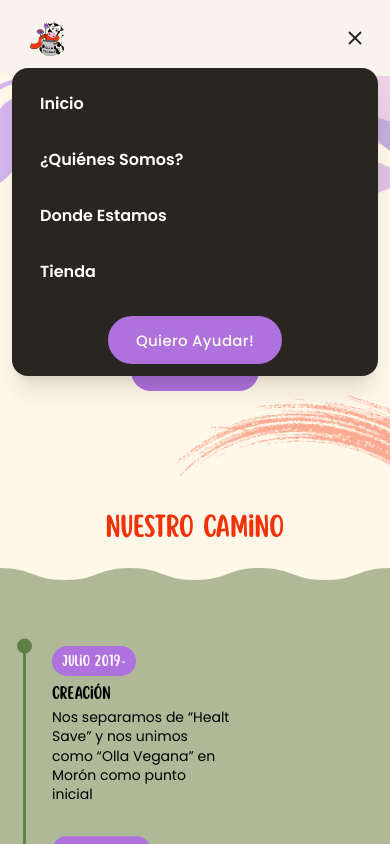
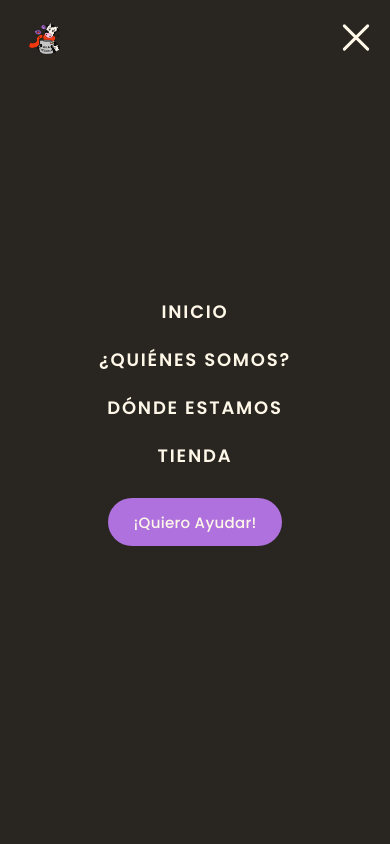
Before and after one commit to oestacksolutions/olla-vegana, a React (Vite) app in the folder frontend/: page / in a window 390 px wide. Both pictures are taken after a click on the button 355 px from the left and 38 px from the top of the page. Shown: the top 844 px of the page. Built offline with nearby package versions, Linux system fonts and the light colour scheme.

Commit message:
arreglo varios y menu

```diff
--- a/frontend/src/components/home/Donaciones.jsx
+++ b/frontend/src/components/home/Donaciones.jsx
@@ -28,7 +28,7 @@ function Donaciones() {
       ref={sectionRef}
       id="dona"
       aria-label="Donaciones"
-      className="relative isolate min-h-[300px] w-full overflow-hidden bg-[#FFF8E9] px-6 py-8 sm:px-10 lg:min-h-[585px] lg:px-0 lg:py-[10px] xl:h-[585px]"
+      className="relative isolate min-h-[300px] w-full overflow-hidden bg-[#FFF8E9] px-6 py-8 text-center sm:px-10 lg:px-0 lg:py-[10px] lg:text-left xl:h-[585px]"
     >
       <img
         src={circuloNaranja}
@@ -38,8 +38,8 @@ function Donaciones() {
       />
       <div aria-hidden="true" className="pointer-events-none absolute left-[1030px] top-[-70px] z-0 hidden h-[513px] w-[518px] rounded-[50%] bg-[#AF71DD]/50 lg:block" />
       <div aria-hidden="true" className="pointer-events-none absolute left-[1112px] top-[310px] z-0 hidden h-[513px] w-[518px] rounded-[50%] bg-[#AF71DD]/50 lg:block" />
-      <div className="relative z-10 mx-auto flex w-full max-w-[1120px] flex-col items-center gap-8 text-left xl:min-h-[565px] xl:flex-row xl:items-center xl:justify-center xl:gap-[60px]">
-        <div className={`donations-from-left ${isVisible ? 'is-visible' : ''} flex w-full max-w-[460px] flex-col items-start text-left xl:w-[460px] xl:shrink-0 xl:translate-x-4`}>
+      <div className="relative z-10 mx-auto flex w-full max-w-[1120px] flex-col items-center gap-8 xl:min-h-[565px] xl:flex-row xl:items-center xl:justify-center xl:gap-[60px]">
+        <div className={`donations-from-left ${isVisible ? 'is-visible' : ''} flex w-full max-w-[460px] flex-col items-center text-center lg:items-start lg:text-left xl:w-[460px] xl:shrink-0 xl:translate-x-4`}>
           <h2 className="font-scripter text-[22px] font-normal leading-tight text-[#F13107] sm:text-[25px] lg:text-[28px]">
             ¿Construimos juntos esta <br></br>
             realidad?
@@ -54,7 +54,7 @@ function Donaciones() {
           </p>
         </div>
 
-        <div className={`donations-from-right ${isVisible ? 'is-visible' : ''} flex w-full max-w-[371px] flex-col items-start`}>
+        <div className={`donations-from-right ${isVisible ? 'is-visible' : ''} flex w-full max-w-[371px] flex-col items-center text-center lg:items-start lg:text-left`}>
           <div className="h-auto w-full font-poppins text-[16px] font-normal leading-6 text-black/80 sm:h-[264px]">
             <p className="mb-6">
               Pasamos de ser un grupo de vecinos a una<br className="hidden sm:block" /> organización con impacto regional. La<br className="hidden sm:block" /> eficiencia de nuestro equipo y la<br className="hidden sm:block" /> transparencia de nuestra gestión son nuestra<br className="hidden sm:block" /> garantía.
--- a/frontend/src/components/layout/Footer.jsx
+++ b/frontend/src/components/layout/Footer.jsx
@@ -5,6 +5,7 @@ import wspIcon from '../../assets/brand/svgMagui/wsp-icon.png'
 
 
 const footerLinks = [
+  { label: 'Inicio', href: '/#inicio' },
   { label: 'Donaciones', href: '/#dona' },
   { label: 'Tienda', href: '/#tienda' },
   { label: 'Quienes somos', href: '/#propuesta' },
@@ -12,8 +13,6 @@ const footerLinks = [
 ]
 
 function Footer() {
-  const isDonationPage = window.location.pathname === '/donacion'
-
   return (
     <footer className="relative h-auto min-h-[218px] w-full overflow-hidden bg-[#AF71DD] sm:h-[218px]">
       <div
@@ -40,7 +39,7 @@ function Footer() {
           <ul className="mt-2 flex flex-col items-start gap-1 font-poppins text-[15px] font-light leading-5">
             {footerLinks.map(({ label, href }) => (
               <li key={href}>
-                <a className="footer-hover-link" href={isDonationPage ? `/${href}` : href}>
+                <a className="footer-hover-link" href={href}>
                   {label}
                 </a>
               </li>
--- a/frontend/src/components/layout/Navbar.jsx
+++ b/frontend/src/components/layout/Navbar.jsx
@@ -1,12 +1,11 @@
 import { useEffect, useRef, useState } from 'react'
-import { Menu, X } from 'lucide-react'
 import logoVaca from '../../assets/brand/svgMagui/logo_olla_vegana.png'
 import BtnAction from '../disenio/btn-action'
 
 const navigationLinks = [
   { label: 'Inicio', href: '/#inicio' },
   { label: '¿Quiénes Somos?', href: '/#propuesta' },
-  { label: 'Donde Estamos', href: '/#puntos' },
+  { label: 'Dónde Estamos', href: '/#puntos' },
   { label: 'Tienda', href: '/#tienda' },
 ]
 
@@ -14,8 +13,8 @@ function Navbar() {
   const [isMenuOpen, setIsMenuOpen] = useState(false)
   const [isScrolled, setIsScrolled] = useState(false)
   const [isNavVisible, setIsNavVisible] = useState(true)
+  const [burgerStage, setBurgerStage] = useState('closed')
   const previousScrollY = useRef(0)
-  const isDonationPage = window.location.pathname === '/donacion'
 
   useEffect(() => {
     const handleScroll = () => {
@@ -40,89 +39,177 @@ function Navbar() {
     }
   }, [])
 
-  const closeMenu = () => setIsMenuOpen(false)
+  // Deshabilitar scroll del cuerpo al abrir el menú
+  useEffect(() => {
+    if (isMenuOpen) {
+      document.body.style.overflow = 'hidden'
+    } else {
+      document.body.style.overflow = ''
+    }
+    return () => {
+      document.body.style.overflow = ''
+    }
+  }, [isMenuOpen])
+
+  const toggleMenu = () => {
+    if (!isMenuOpen) {
+      setIsMenuOpen(true)
+      setBurgerStage('collapsing')
+      setTimeout(() => setBurgerStage('rotating-1'), 70)
+      setTimeout(() => setBurgerStage('rotated'), 120)
+    } else {
+      setBurgerStage('rotating-1')
+      setTimeout(() => setBurgerStage('collapsing'), 50)
+      setTimeout(() => {
+        setBurgerStage('closed')
+        setIsMenuOpen(false)
+      }, 70)
+    }
+  }
+
+  const closeMenu = () => {
+    if (isMenuOpen) toggleMenu()
+  }
 
   return (
     <>
       <div aria-hidden="true" className="h-[76px] sm:h-[88px] lg:h-[104px] xl:h-[155px]" />
       <header
-      className={`fixed inset-x-0 top-0 z-50 transition-all duration-300 ${isNavVisible ? 'translate-y-0' : '-translate-y-full'} ${
+        className={`fixed inset-x-0 top-0 z-50 transition-all duration-300 ${
+          isNavVisible ? 'translate-y-0' : '-translate-y-full'
+        } ${
           isScrolled
-          ? 'border-b border-white/20 bg-transparent backdrop-blur-md'
-          : 'bg-brand-cream'
+            ? 'border-b border-black/10 bg-[#FFF8E9]/90 backdrop-blur-md shadow-sm'
+            : 'bg-[#FFF8E9]'
         }`}
         aria-label="Navegación principal"
       >
         <div className="mx-auto flex h-[76px] min-h-0 max-w-7xl items-center justify-between px-4 sm:h-[88px] sm:px-6 lg:h-[104px] lg:px-8 xl:h-[155px] xl:px-10">
           <a
             href="/#inicio"
-          className="flex shrink-0 items-center text-brand-ink"
+            className="flex shrink-0 items-center text-brand-ink z-50"
             aria-label="Olla Vegana, ir al inicio"
             onClick={closeMenu}
           >
             <img
               src={logoVaca}
-            aria-label="Logo de Olla Vegana"
-            className="h-[68px] w-[68px] shrink-0 object-contain sm:h-[78px] sm:w-[78px] lg:h-[92px] lg:w-[92px] xl:h-[179px] xl:w-[179px]"
+              alt="Logo de Olla Vegana"
+              className="h-[62px] w-[62px] shrink-0 object-contain sm:h-[78px] sm:w-[78px] lg:h-[92px] lg:w-[92px] xl:h-[179px] xl:w-[179px]"
             />
           </a>
 
-        <nav className="absolute left-1/2 top-1/2 hidden w-max -translate-x-1/2 -translate-y-1/2 items-center justify-center gap-10 xl:flex 2xl:gap-[72px]" aria-label="Secciones del sitio">
+          {/* Menú Desktop */}
+          <nav
+            className="absolute left-1/2 top-1/2 hidden w-max -translate-x-1/2 -translate-y-1/2 items-center justify-center gap-10 xl:flex 2xl:gap-[72px]"
+            aria-label="Secciones del sitio"
+          >
             {navigationLinks.map((link) => (
               <a
                 key={link.href}
-              href={isDonationPage ? `/${link.href}` : link.href}
-              className="whitespace-nowrap font-poppins text-base font-semibold text-brand-ink/75 transition-colors hover:text-brand-orange 2xl:text-lg"
+                href={link.href}
+                className="whitespace-nowrap font-poppins text-base font-semibold text-brand-ink/75 transition-colors hover:text-[#466729] 2xl:text-lg"
               >
                 {link.label}
               </a>
             ))}
           </nav>
 
-        <BtnAction
-          href="/#dona"
-          className="hidden xl:inline-flex xl:mr-6"
-        >
+          <BtnAction href="/#dona" className="hidden xl:inline-flex xl:mr-6">
             Quiero Ayudar!
           </BtnAction>
 
+          {/* Botón Hamburguesa Animado (Mobile) */}
           <button
             type="button"
-          className="rounded-full p-2 text-brand-ink transition-colors hover:bg-brand-green xl:hidden"
+            className="relative z-50 h-8 w-9 xl:hidden focus:outline-none"
             aria-label={isMenuOpen ? 'Cerrar menú' : 'Abrir menú'}
-          aria-expanded={isMenuOpen}
-          onClick={() => setIsMenuOpen((isOpen) => !isOpen)}
+            onClick={toggleMenu}
           >
-          {isMenuOpen ? <X size={22} /> : <Menu size={22} />}
+            <span
+              className={`absolute left-0 right-0 h-[3px] rounded-full transition-all duration-200 ${
+                isMenuOpen ? 'bg-[#FFF8E9]' : 'bg-[#292621]'
+              } ${
+                burgerStage === 'closed' ? 'top-1' : ''
+              } ${
+                burgerStage === 'collapsing' ? 'top-3.5' : ''
+              } ${
+                burgerStage === 'rotating-1' ? 'top-3.5 rotate-[30deg]' : ''
+              } ${
+                burgerStage === 'rotated' ? 'top-3.5 rotate-[45deg]' : ''
+              }`}
+            />
+            <span
+              className={`absolute left-0 right-0 top-3.5 h-[3px] rounded-full transition-all duration-200 ${
+                isMenuOpen ? 'bg-[#FFF8E9]' : 'bg-[#292621]'
+              } ${
+                burgerStage !== 'closed' ? 'hidden' : 'block'
+              }`}
+            />
+            <span
+              className={`absolute left-0 right-0 h-[3px] rounded-full transition-all duration-200 ${
+                isMenuOpen ? 'bg-[#FFF8E9]' : 'bg-[#292621]'
+              } ${
+                burgerStage === 'closed' ? 'top-6' : ''
+              } ${
+                burgerStage === 'collapsing' ? 'top-3.5' : ''
+              } ${
+                burgerStage === 'rotating-1' ? 'top-3.5 rotate-[150deg]' : ''
+              } ${
+                burgerStage === 'rotated' ? 'top-3.5 rotate-[135deg]' : ''
+              }`}
+            />
           </button>
         </div>
 
-      {isMenuOpen && (
+        {/* Círculo expansivo animado (Se agrandó el radio de expansión a 2000px) */}
+        <div
+          className={`fixed rounded-full bg-[#292621] z-40 transition-all duration-500 cubic-bezier(0,0.995,0.99,1) xl:hidden pointer-events-none ${
+            isMenuOpen
+              ? 'w-[2000px] h-[2000px] -top-[800px] -right-[800px] opacity-100'
+              : 'w-0 h-0 top-8 right-8 opacity-0'
+          }`}
+        />
+
+        {/* Contenido del Menú Desplegable Centrado en Pantalla */}
         <nav
-          className="absolute inset-x-3 top-[calc(100%-0.5rem)] rounded-2xl bg-brand-ink p-3 shadow-xl sm:inset-x-4 sm:p-5 xl:hidden"
-          aria-label="Menú móvil"
+          className={`fixed inset-0 z-40 flex flex-col items-center justify-center h-screen w-screen px-6 xl:hidden transition-all duration-300 ${
+            isMenuOpen ? 'pointer-events-auto opacity-100' : 'pointer-events-none opacity-0'
+          }`}
         >
-          <div className="flex flex-col gap-2">
-            {navigationLinks.map((link) => (
+          <ul className="flex flex-col items-center justify-center space-y-5 sm:space-y-6 font-poppins text-center w-full max-w-xs my-auto">
+            {navigationLinks.map((link, index) => (
+              <li
+                key={link.href}
+                className={`w-full transition-all duration-300 transform ${
+                  isMenuOpen
+                    ? 'translate-y-0 opacity-100'
+                    : 'translate-y-6 opacity-0'
+                }`}
+                style={{ transitionDelay: `${isMenuOpen ? index * 60 : 0}ms` }}
+              >
                 <a
-                key={link.href}
-                href={isDonationPage ? `/${link.href}` : link.href}
-                className="font-poppins rounded-xl px-4 py-3 text-base font-semibold text-white transition-colors hover:bg-white/10"
+                  href={link.href}
+                  className="block text-lg sm:text-xl font-semibold uppercase tracking-widest text-[#FFF8E9] hover:text-[#AF71DD] active:scale-95 transition-all"
                   onClick={closeMenu}
                 >
                   {link.label}
                 </a>
+              </li>
             ))}
-            <BtnAction
-              href="/#dona"
-              className="mt-3 self-center"
-              onClick={closeMenu}
+            <li
+              className={`pt-2 w-full flex justify-center transition-all duration-300 transform ${
+                isMenuOpen
+                  ? 'translate-y-0 opacity-100'
+                  : 'translate-y-6 opacity-0'
+              }`}
+              style={{ transitionDelay: `${isMenuOpen ? 260 : 0}ms` }}
             >
-              Quiero Ayudar!
+              <BtnAction href="/#dona" onClick={closeMenu}>
+                ¡Quiero Ayudar!
               </BtnAction>
-          </div>
+            </li>
+          </ul>
         </nav>
-      )}
       </header>
     </>
   )
--- a/frontend/src/index.css
+++ b/frontend/src/index.css
@@ -301,7 +301,7 @@ body {
   gap: 40px;
   width: 1120px;
   height: 540px;
-  margin: 28px auto 0;
+  margin: 60px auto 0;
   padding: 30px 40px;
   background: rgba(117, 117, 117, .48);
   opacity: .65;
@@ -412,8 +412,16 @@ body {
 }
 
 @media (max-width: 800px) {
-  .donation-cards { grid-template-columns: 1fr; gap: 24px; }
-  .donation-card { width: 320px; max-width: 100%; margin: 0 auto; }
+  .donation-page { padding-top: 45px; }
+  .donation-cards {
+    grid-template-columns: 1fr;
+    justify-items: center;
+    gap: 24px;
+    margin-top: 42px;
+    padding-right: 10px;
+    padding-left: 10px;
+  }
+  .donation-card { width: min(320px, 100%); margin: 0 auto; }
   .donation-art { opacity: .35; }
 }
 
--- a/frontend/src/pages/DonationPage.jsx
+++ b/frontend/src/pages/DonationPage.jsx
@@ -10,10 +10,16 @@ import ondas from '../assets/brand/donacion/ondas.svg'
 import circulo from '../assets/brand/donacion/circulo.svg'
 
 const cafecitoPlans = [
-  ['1 CAFECITO ($1.000)', '1000'],
-  ['3 CAFECITOS ($3.000)', '3000'],
-  ['5 CAFECITOS ($5.000)', '5000'],
-  ['ELEGÍ OTRO MONTO', 'otro'],
+  ['1 CAFECITO ($7625)', 'https://www.mercadopago.com.ar/checkout/v1/payment/redirect/1a5d5a6d-6491-439f-b177-709eafe1cbdb/payment-option-form/?router-request-id=fe38dd35-6cad-435a-b2d4-666d1b713ac7&preference-id=1142261062-e1894595-b1cd-4c89-802c-2c86951d64dc&p=3c22dbd1a5abdd7add3aa65e851e082d'],
+  ['3 CAFECITOS ($22875)', 'https://www.mercadopago.com.ar/checkout/v1/payment/redirect/fdb90f0f-9455-47ba-b905-4a4e46210e0b/payment-option-form/?router-request-id=9809e6a1-4451-4a0f-83c7-ed7522e63a56&preference-id=1142261062-b92a4fea-377b-46aa-9ca8-4552fb7929ad&p=3c22dbd1a5abdd7add3aa65e851e082d'],
+  ['5 CAFECITOS ($38125)', 'https://www.mercadopago.com.ar/checkout/v1/payment/redirect/9b592cbe-940d-4a6d-a671-59770033e2cc/payment-option-form/?router-request-id=4892172e-7b80-473c-b93c-4dd7f80b81c7&preference-id=1142261062-2dd95920-4b1d-4ce6-b642-3d141e7355f0&p=3c22dbd1a5abdd7add3aa65e851e082d'],
+  ['10 CAFECITOS ($76250)', 'https://www.mercadopago.com.ar/checkout/v1/payment/redirect/aeeddd18-82ee-4ab5-b145-1e23feeaa0b1/payment-option-form/?router-request-id=c81dec3c-ce5f-4741-a09b-74f0e4f839ff&preference-id=1142261062-8665b35c-8bcb-4e21-8e88-871ec388888b&p=3c22dbd1a5abdd7add3aa65e851e082d'],
+  [
+    <>
+      ELEGÍ OTRO MONTO<br />/ TRANSFERENCIA
+    </>,
+    'https://cafecito.app/ollavegana'
+  ],
 ]
 
 const debitPlans = [
@@ -47,25 +53,35 @@ function DonationCard({ title, description, children, actionLabel, onAction }) {
 
 function DonationPage() {
   const [copied, setCopied] = useState(false)
-  const [copyError, setCopyError] = useState(false)
 
   const copyAlias = async (event) => {
-    event.preventDefault()
+    if (event) event.preventDefault()
     try {
-      await navigator.clipboard.writeText('OLLA.VEGANA.MP')
+      if (navigator.clipboard?.writeText) {
+        await navigator.clipboard.writeText('OLLA.VEGANA.MP')
+      } else {
+        const input = document.createElement('textarea')
+        input.value = 'OLLA.VEGANA.MP'
+        input.setAttribute('readonly', '')
+        input.style.position = 'fixed'
+        input.style.opacity = '0'
+        document.body.appendChild(input)
+        input.select()
+        const copiedWithFallback = document.execCommand('copy')
+        input.remove()
+        if (!copiedWithFallback) throw new Error('No se pudo copiar el alias')
+      }
       setCopied(true)
-      setCopyError(false)
       window.setTimeout(() => setCopied(false), 2200)
     } catch {
       setCopied(false)
-      setCopyError(true)
     }
   }
 
   return (
     <>
       <Navbar />
-      <main id="donacion" className="donation-page">
+      <main id="donacion" className="donation-page md:pt-16 lg:pt-24">
         <img src={violeta1} alt="" aria-hidden="true" className="donation-art donation-violeta-one" />
         <img src={violeta2} alt="" aria-hidden="true" className="donation-art donation-violeta-two" />
         <img src={lineas} alt="" aria-hidden="true" className="donation-art donation-lines" />
@@ -75,36 +91,59 @@ function DonationPage() {
 
         <h1>¡Ayudanos a ayudar!</h1>
         <section className="donation-cards" aria-label="Formas de colaborar">
+          {/* TARJETA 1 */}
           <DonationCard
             title="TRANSFERENCIA BANCARIA"
             description="Doná el importe que quieras directamente en nuestra cuenta bancaria."
-            actionLabel={copyError ? 'NO SE PUDO COPIAR' : copied ? '¡ALIAS COPIADO!' : 'COPIAR ALIAS'}
-            onAction={copyAlias}
           >
-            <p className="bank-name">Banco Provincia</p>
-            <p className="bank-alias">Alias: OLLA.VEGANA.MP</p>
-            <p className="bank-detail">CBU: 01400502015002050163460</p>
-            <p className="bank-detail">Asociación Civil Olla Vegana</p>
-            <p className="bank-detail">Cuenta Corriente Nº 50234/9</p>
-            <p className="bank-detail">CUIT: 30-71082254-3</p>
-            <p className="bank-detail">Sucursal: Morón - Buenos Aires</p>
+            <div className="flex items-center justify-center gap-2 bank-alias">
+              <span>Alias: olla.vegana.mp</span>
+              <button
+                type="button"
+                onClick={copyAlias}
+                title="Copiar alias"
+                aria-label="Copiar alias"
+                className="p-1.5 text-white hover:text-white/80 bg-white/10 hover:bg-white/20 active:scale-95 transition-all rounded-md focus:outline-none focus:ring-2 focus:ring-white/50"
+              >
+                {copied ? (
+                  <svg className="w-5 h-5 text-green-300" fill="none" stroke="currentColor" viewBox="0 0 24 24">
+                    <path strokeLinecap="round" strokeLinejoin="round" strokeWidth="2.5" d="M5 13l4 4L19 7" />
+                  </svg>
+                ) : (
+                  <svg className="w-5 h-5 text-white" fill="none" stroke="currentColor" viewBox="0 0 24 24">
+                    <path strokeLinecap="round" strokeLinejoin="round" strokeWidth="2" d="M8 16H6a2 2 0 01-2-2V6a2 2 0 012-2h8a2 2 0 012 v2m-6 12h8a2 2 0 002-2v-8a2 2 0 00-2-2h-8a2 2 0 00-2 2v8a2 2 0 002 2z" />
+                  </svg>
+                )}
+              </button>
+            </div>
+            <p className="bank-name">Nombre: Wanda Montes</p>
+            <p className="bank-name">CUIT/CUIL: **-*****216-**</p>
+            <p className="bank-name">Entidad: Mercado Pago</p>
           </DonationCard>
 
+          {/* TARJETA 2 */}
           <DonationCard
             title="CAFECITO APP"
             description={<>Aportá microdonaciones únicas de forma<br />rápida a través de Mercado Pago.</>}
-            actionLabel="DONAR EN CAFECITO"
           >
-            <div className="donation-plan-list">
-              {cafecitoPlans.map(([label, plan]) => (
-                <BtnAction key={label} href={`/donacion?plan=${plan}`} width="240px" height="38px" className="bg-[#AF71DD] text-[12px] font-semibold hover:bg-[#AF71DD]/80">
+            <div className="donation-plan-list flex flex-col items-center !w-full gap-2">
+              {cafecitoPlans.map(([label, href], index) => (
+                <BtnAction
+                  key={index}
+                  href={href}
+                  className="!w-full !max-w-[280px] !px-3 !h-auto !min-h-[40px] !py-2 text-center !whitespace-normal text-[11px] sm:text-[12px] font-semibold bg-[#AF71DD] text-white hover:bg-[#AF71DD]/80 flex items-center justify-center !leading-tight transition-all"
+                >
                   {label}
                 </BtnAction>
               ))}
             </div>
           </DonationCard>
 
-          <DonationCard title="POR DÉBITO AUTOMÁTICO" description={<>Adherite al débito automático mensual<br />con tu cuenta de Mercado Pago.</>}>
+          {/* TARJETA 3 */}
+          <DonationCard
+            title="POR DÉBITO AUTOMÁTICO"
+            description={<>Adherite al débito automático mensual<br />con tu cuenta.</>}
+          >
             <div className="donation-plan-list">
               {debitPlans.map((label) => (
                 <button key={label} type="button" disabled className="donation-disabled-plan">
@@ -112,9 +151,6 @@ function DonationPage() {
                 </button>
               ))}
             </div>
-            <button type="button" disabled className="donation-disabled-action">
-              DÉBITO AUTOMÁTICO
-            </button>
           </DonationCard>
         </section>
       </main>
```
Lines whose indentation alone changed are shown as unchanged.
